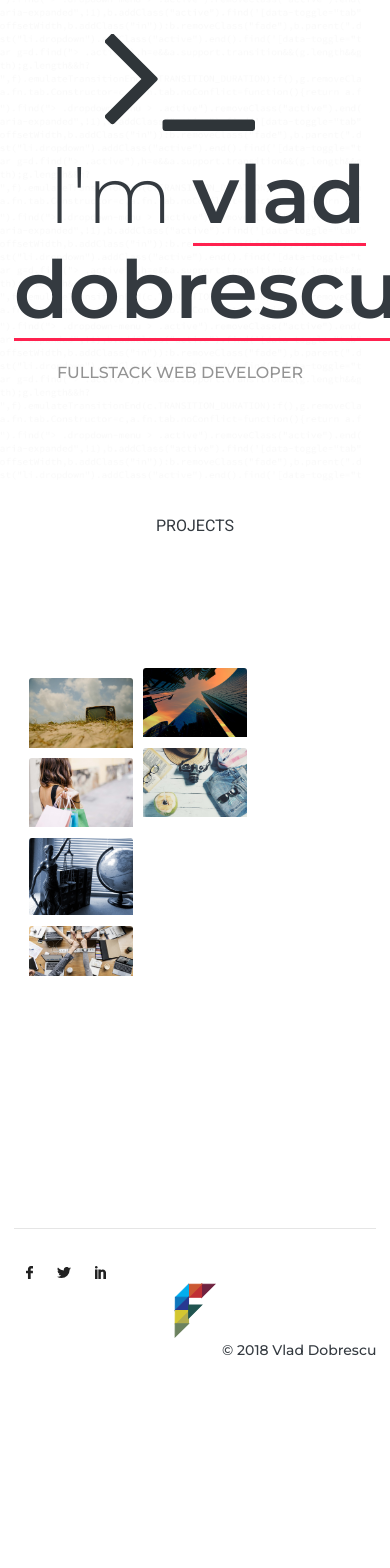
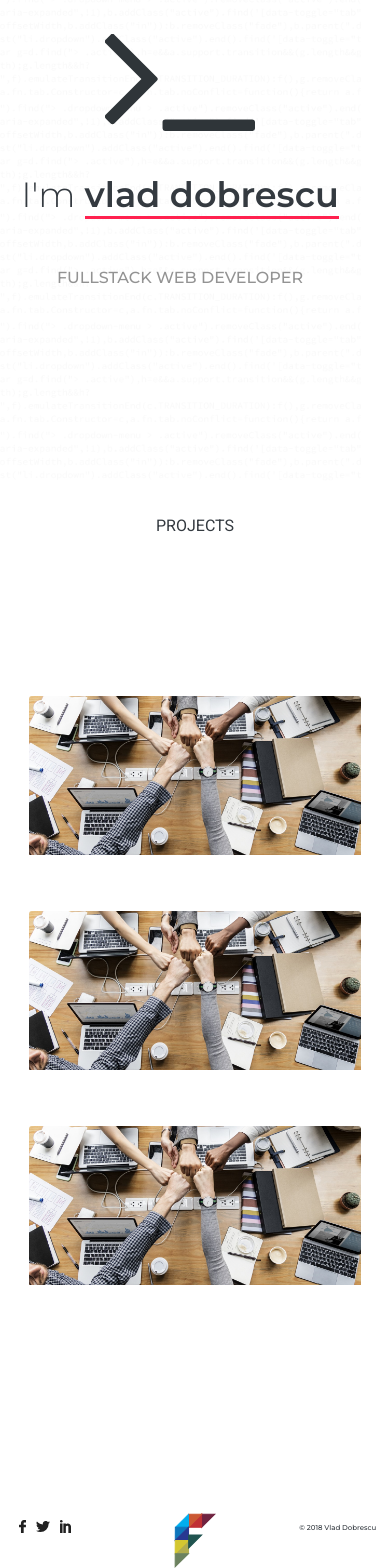
Before and after one commit to VladDobrescu/portfolio, a Vue app: page / in a window 390 px wide. Shown: the part 256-1824 px from the top of the page. Before the commit the page ends 1618 px from the top, so only its background shows below. Built offline with nearby package versions, Linux system fonts and the light colour scheme.

Commit message:
responsiveness tweaks

```diff
--- a/src/components/footerComponent.vue
+++ b/src/components/footerComponent.vue
@@ -2,20 +2,20 @@
 	<div class="container-fluid mt-4 menu-container padd-three-l-r pb-10">
 		<hr>
 		<div class="row">
-			<div class="col-md-4 col-sm-4 col-xs-6 text-left">
+			<div class="col text-left">
 				<div class="social">
 					<a href="#"><img src="../assets/svg/social/facebook.svg" alt="facebook"></a>
 					<a href="#"><img src="../assets/svg/social/twitter.svg" alt="twitter"></a>
 					<a href="#"><img src="../assets/svg/social/linkedin.svg" alt="linked in"></a>
 				</div>
 			</div>
-			<div class="col-md-4 col-sm-4 col-xs-6 text-center">
+			<div class="co text-center">
 				<div class="logo">
 					<a href="/"><img src="../assets/svg/logo.svg" alt="facebook"></a>
 				</div>
 			</div>
-			<div class="col-md-4 col-sm-4 col-xs-6 text-right">
-				<span class="other-font text-dark">© 2018 Vlad Dobrescu</span>
+			<div class="col text-right">
+				<span id="copy" class="other-font text-dark">© 2018 Vlad Dobrescu</span>
 			</div>
 		</div>
 	</div>
--- a/src/components/heroComponent.vue
+++ b/src/components/heroComponent.vue
@@ -3,7 +3,7 @@
 		<div class="row hero">
 			<div class="col-md-12 mt-150 text-center">
 					<img class="inline mb-3 padd-50-l-r" src="../assets/svg/terminal.svg" alt="terminal" srcset="">
-					<div class="other-font inline mb-0 font-300 text-dark title-small">I'm
+					<div class="scale other-font inline mb-0 font-300 text-dark title-small">I'm
 						<span class="text-bold-underline font-600">vlad dobrescu</span>
 					</div>
 					<span class="other-font text-medium-gray text-medium block mt-4">FULLSTACK WEB DEVELOPER</span>
--- a/src/components/menuComponent.vue
+++ b/src/components/menuComponent.vue
@@ -3,19 +3,19 @@
 		<nav>
 			<div class="container-fluid h80 menu-container padd-three-l-r">
 				<div class="row">
-					<div class="col-md-4 col-sm-4 col-xs-6 text-left">
+					<div class="col text-left">
 						<div class="social">
 							<a href="#"><img src="../assets/svg/social/facebook.svg" alt="facebook"></a>
 							<a href="#"><img src="../assets/svg/social/twitter.svg" alt="twitter"></a>
 							<a href="#"><img src="../assets/svg/social/linkedin.svg" alt="linked in"></a>
 						</div>
 					</div>
-					<div class="col-md-4 col-sm-4 col-xs-6 text-center">
+					<div class="col text-center">
 						<div class="logo">
 							<a href="/"><img src="../assets/svg/logo.svg" alt="facebook"></a>
 						</div>
 					</div>
-					<div class="col-md-4 col-sm-4 col-xs-6 text-right">
+					<div class="col text-right">
 						<router-link to="/about"><div class="btn menu-container">
 							<div class="bar1"></div>
 							<div class="bar2"></div>
--- a/src/components/projectsComponent.vue
+++ b/src/components/projectsComponent.vue
@@ -8,39 +8,7 @@
 			</div>
 		</div>
 		<div class="row pb-100 mt-150">
-			<div class="col-md-12">
-				<div class="card-columns">
-					<div class="card">
-						<img class="card-img-top" src="../assets/svg/projects/tv_2.jpg" alt="Card image cap">
-						<div class="card-img-overlay text-center">
-							<div class="align-middle">
-								<img class="icon" src="../assets/svg/plus.svg" alt="">
-								<span class="text-extra-large other-font text-dark block">Full Stack Implementation</span>
-								<p class="no-letter-spacing text-small no-margin-bottom text-medium-gray">Client and server</p>
-							</div>
-						</div>
-					</div>
-					<div class="card">
-						<img class="card-img-top" src="../assets/svg/projects/shop_2.jpg" alt="Card image cap">
-						<div class="card-img-overlay text-center">
-							<div class="align-items-center">
-								<img class="icon" src="../assets/svg/plus.svg" alt="">
-								<span class="text-extra-large other-font text-dark block">Full Stack Implementation</span>
-								<p class="no-letter-spacing text-small no-margin-bottom text-medium-gray">Client and server</p>
-							</div>
-						</div>
-					</div>
-					<div class="card">
-						<img class="card-img-top" src="../assets/svg/projects/law_2.jpg" alt="Card image cap">
-						<div class="card-img-overlay text-center">
-							<div class="align-items-center">
-								<img class="icon" src="../assets/svg/plus.svg" alt="">
-								<span class="text-extra-large other-font text-dark block">Full Stack Implementation</span>
-								<p class="no-letter-spacing text-small no-margin-bottom text-medium-gray">Client and server</p>
-							</div>
-						</div>
-					</div>
-					<div class="card">
+			<div class="col-md-4 col-xs-12 mtb-2">
 				<img class="card-img-top" src="../assets/svg/projects/strat_2.jpg" alt="Card image cap">
 				<div class="card-img-overlay text-center">
 					<div class="align-items-center">
@@ -50,8 +18,8 @@
 					</div>
 				</div>
 			</div>
-					<div class="card">
-						<img class="card-img-top" src="../assets/svg/projects/adam_2.jpg" alt="Card image cap">
+			<div class="col-md-4 col-xs-12 mtb-2">
+				<img class="card-img-top" src="../assets/svg/projects/strat_2.jpg" alt="Card image cap">
 				<div class="card-img-overlay text-center">
 					<div class="align-items-center">
 						<img class="icon" src="../assets/svg/plus.svg" alt="">
@@ -60,15 +28,13 @@
 					</div>
 				</div>
 			</div>
-					<div class="card">
-						<img class="card-img-top" src="../assets/svg/projects/tour_2.jpg" alt="Card image cap">
+			<div class="col-md-4 col-xs-12 mtb-2">
+				<img class="card-img-top" src="../assets/svg/projects/strat_2.jpg" alt="Card image cap">
 				<div class="card-img-overlay text-center">
 					<div class="align-items-center">
 						<img class="icon" src="../assets/svg/plus.svg" alt="">
 						<span class="text-extra-large other-font text-dark block">Full Stack Implementation</span>
 						<p class="no-letter-spacing text-small no-margin-bottom text-medium-gray">Client and server</p>
-							</div>
-						</div>
 					</div>
 				</div>
 			</div>
--- a/src/pages/about.vue
+++ b/src/pages/about.vue
@@ -5,12 +5,12 @@
 			<nav>
 				<div class="container-fluid h100 menu-container padd-three-l-r">
 					<div class="row">
-						<div class="col-md-6 col-sm-6 col-xs-6 text-left">
+						<div class="col text-left">
 							<div class="logo">
 								<a href="/"><img src="../assets/svg/logo.svg" alt="facebook"></a>
 							</div>
 						</div>
-						<div class="col-md-6 col-sm-6 col-xs-6  text-right">
+						<div class="col text-right">
 							<router-link to="/"><div class="btn menu-container">
 								<img id="close" src="../assets/svg/about/close.svg" alt="">
 							</div></router-link>
@@ -19,11 +19,11 @@
 				</div>
 			</nav>
 		</header>
-		<div class="row">
-			<div class="col-md-6 text-right">
-				<img src="../assets/svg/about/me.svg" alt="Meee">
+		<div class="row call-card-content">
+			<div class="col-md-6 col-xs-6 text-right">
+				<img class="me" src="../assets/svg/about/me.svg" alt="Meee">
 			</div>
-			<div class="info col-md-6 text-left align-middle">
+			<div class="info col-md-6 col-xs-6 text-left align-middle">
 				<div class="call-card">
 					<h5 class="text-red">Vlad Dobrescu</h5>
 					<p>Bucharest - Romania</p>
@@ -53,6 +53,9 @@ hr{
 	max-width: 40%;
 	margin-left: 0;
 }
+.padd{
+	padding-top: 5em;
+}
 .social a img:first-child{
 	margin-left: 0;
 }
@@ -62,8 +65,8 @@ hr{
 	min-height: 100vh;
 }
 .call-card{
-	position: absolute;
-	bottom: 0;
+	padding-top: 14.5em;
+	padding-left: 4em;
 }
 .call-card p{
 	color: #949494;
--- a/static/css/app.css
+++ b/static/css/app.css
@@ -326,6 +326,9 @@ h6 {
 .mt-4{
 	margin-top: 4em;
 }
+.mtb-2{
+	margin: 2em 0 2em 0;
+}
 .inline{
 	display: inline-block;
 }
@@ -598,22 +601,70 @@ img.inline{
 
 */
 
-@media (min-width: 576px) {
-
+@media (max-width: 813px){
+	.scale{
+		font-size: 3em;
+	}
 }
-
-
-@media (min-width: 768px) {
-
+@media (max-width: 715px){
+	.scale{
+		font-size: 2.5em;
+	}
 }
-
-
-@media (min-width: 992px) {
-
+@media (max-width: 767px){
+	.call-card{
+		padding-top: 3em !important;
+	}
+	.call-card-content > .text-right{
+		text-align: center !important;
+	}
+	.call-card-content > .text-left{
+		text-align: center !important;
+	}
+	hr{
+		display: none;
+	}
 }
-
-
-@media (min-width: 1200px) {
-
-
+@media(max-width: 560px){
+	img.me{
+		max-width: 40%;
+	}
+	.call-card{
+		padding-left: 0 !important;
+	}
+	.call-card h5{
+		font-size: 1.5em;
+		line-height: .2em;
+	}
+	.call-card p{
+		font-size: .8em;
+		line-height: .2em;
+	}
+	.call-card > .social a img{
+		max-width: 5%;
+	}
 }
+@media (max-width: 374px){
+	.scale{
+		font-size: 2em;
+	}
+}
+@media (max-width: 425px){
+	.social a img{
+		margin: 0px 5px 0px 5px
+	}
+	span#copy{
+		font-size: .5em;
+	}
+	.call-card h5{
+		font-size: 1.5em;
+		line-height: .2em;
+	}
+	.call-card p{
+		font-size: .8em;
+		line-height: .2em;
+	}
+	.call-card > .social a img{
+		max-width: 5%;
+	}
+}
```
Lines whose indentation alone changed are shown as unchanged.
